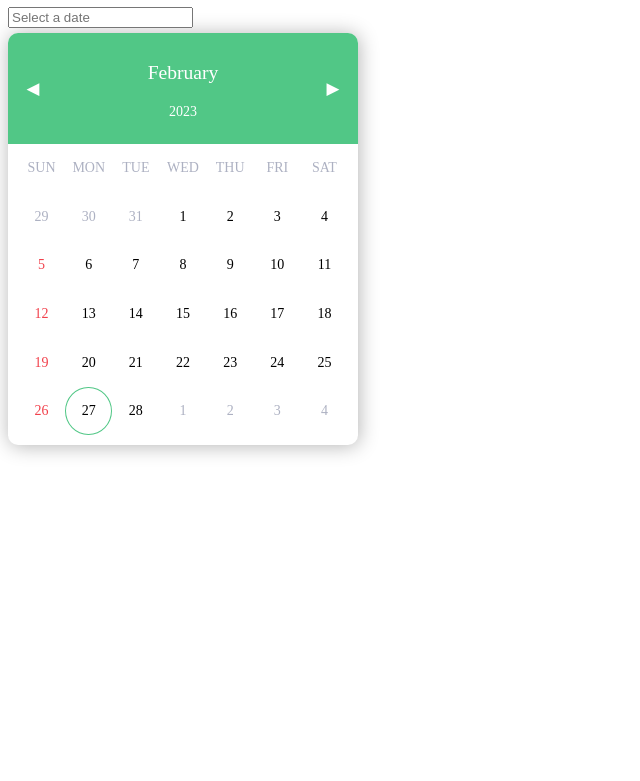
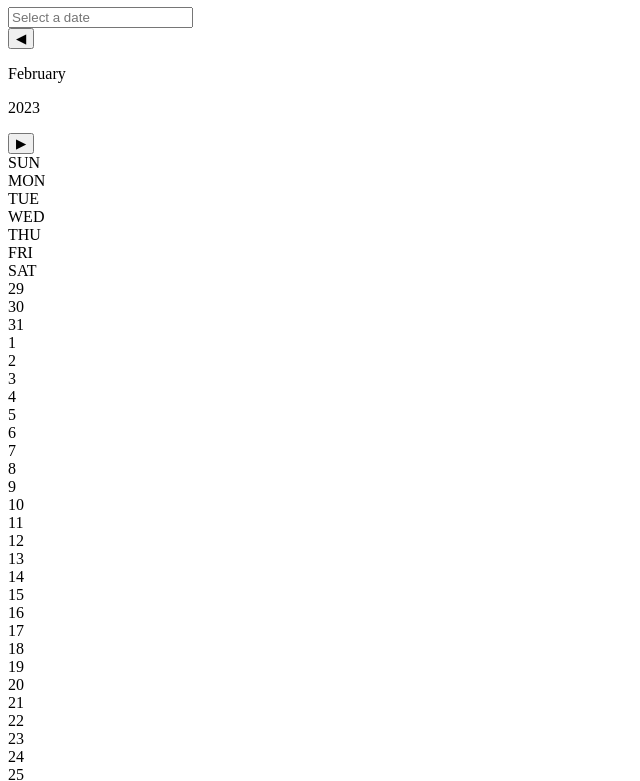
Before and after one commit to 5kdk/PairProgramming2, a website with bundled scripts: page 08. Calendar and DatePicker/index.html in a window 1280 px wide. Shown: the part 73-854 px from the top of the page, without its empty margins (0-640 px from the left). Before the commit the page ends 800 px from the top, so only its background shows below. Built offline with nearby package versions, Linux system fonts and the light colour scheme.

Commit message:
refactor: Remove link tag
Co-authored-by: Kyusung Sohn <rok.ksohn@gmail.com>

```diff
--- a/08. Calendar and DatePicker/index.html
+++ b/08. Calendar and DatePicker/index.html
@@ -6,8 +6,6 @@
     <meta name="viewport" content="width=device-width, initial-scale=1.0" />
     <title>Document</title>
     <link rel="stylesheet" href="style.css" />
-    <link rel="stylesheet" href="date-picker/theme.css" />
-    <link rel="stylesheet" href="calendar/theme.css" />
     <script type="module" src="app.js"></script>
   </head>
   <body>
```
